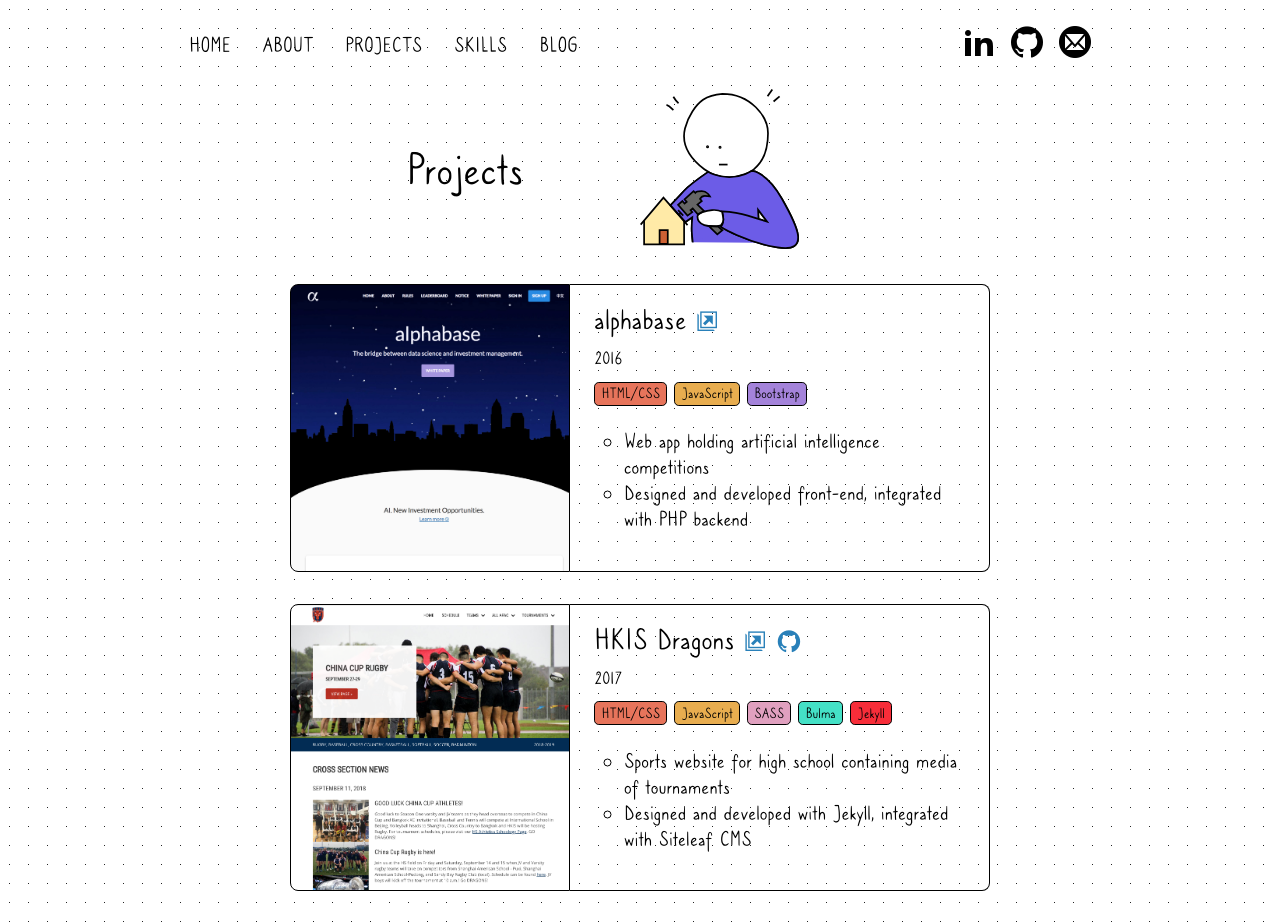
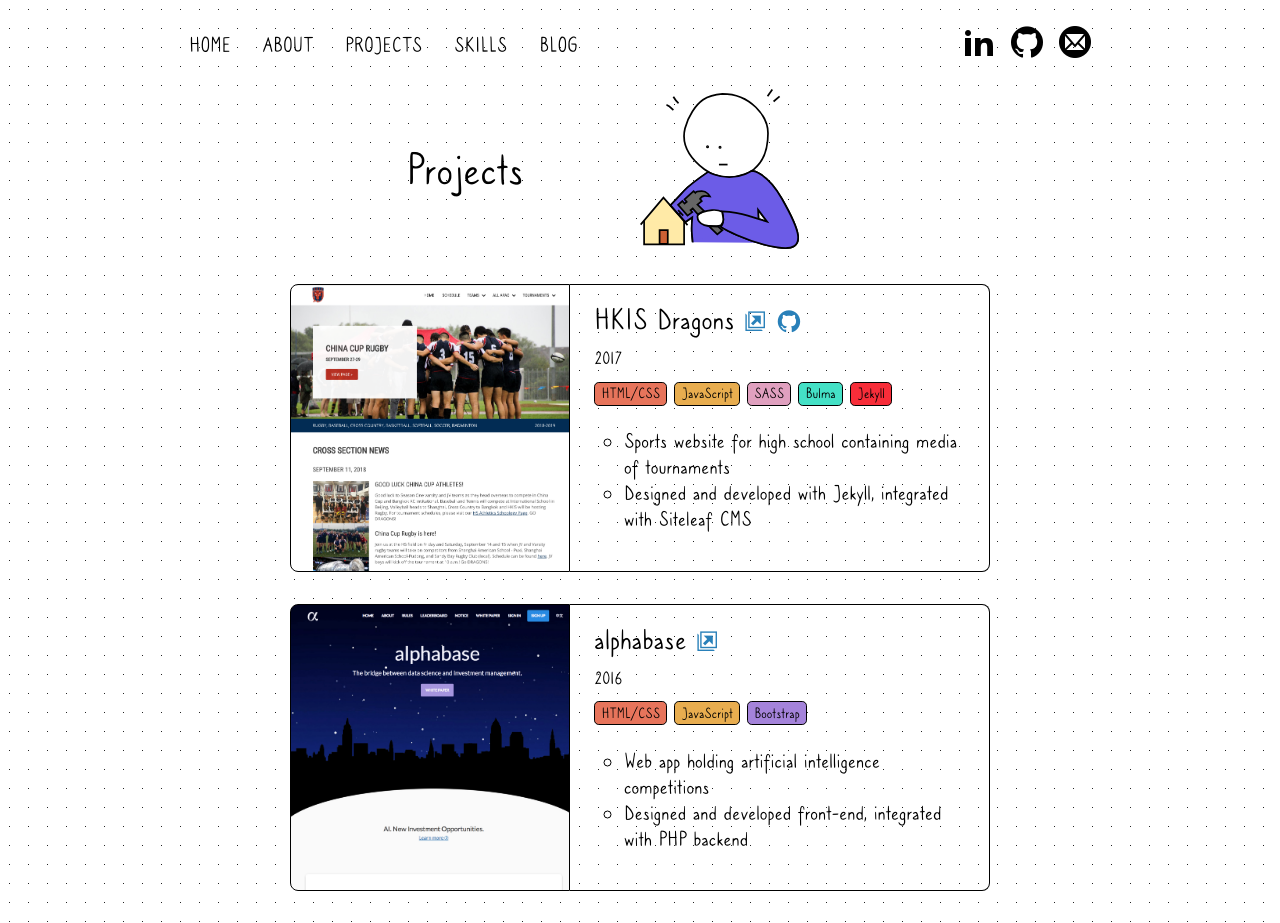
Before and after one commit to kristelfung/bullet-journal, a Jekyll site: the page built from projects.md, in a window 1280 px wide. Built offline with Jekyll 4.4.1, drawn with Linux system fonts in a browser that asks for light colours; some web fonts are replaced; a script that is not in the unit is left out.

Commit message:
sort posts and projects by date

```diff
--- a/_layouts/blog.html
+++ b/_layouts/blog.html
@@ -4,7 +4,8 @@
 {%- include banner.html -%}
 <div class="container--small">
   <ul class="post-collection">
-    {% for post in site.posts %}
+    {% assign sorted = (site.posts | sort: 'date') | reverse %}
+    {% for post in sorted %}
       <li class="post-item post-item--full-outline">
         <a href="{{ post.url }}" class="blog-link">
         <div class="row row--posts">
--- a/_layouts/projects.html
+++ b/_layouts/projects.html
@@ -4,7 +4,8 @@
 {%- include banner.html -%}
 <div class="container--small">
     <ul class="post-collection">
-    {% for project in site.projects %}
+    {% assign sorted = (site.projects | sort: 'date_created') | reverse %}
+    {% for project in sorted %}
       <li class="post-item">
         <div class="row">
             <div class="column column--project-thumbnail" style="background-image: url({{ project.thumbnail | relative_url }})">
```
